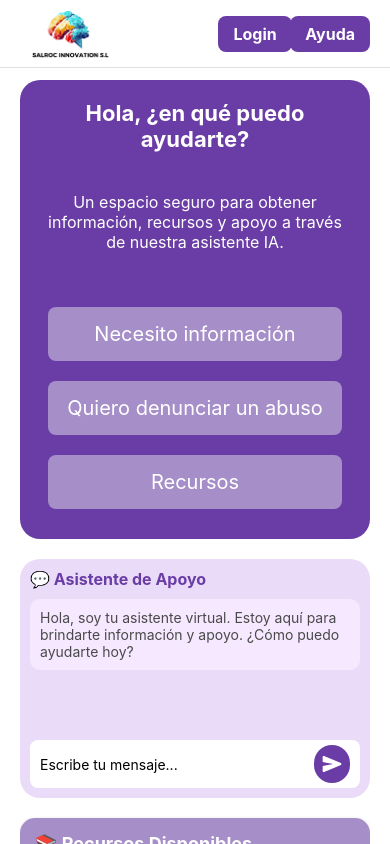
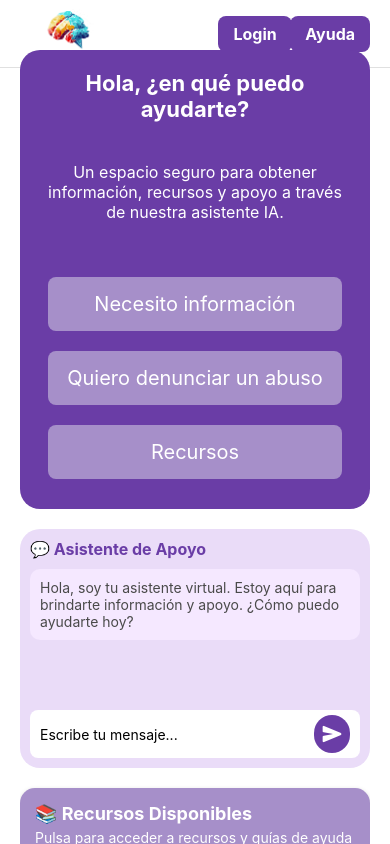
Before and after one commit to victorperezvl/gender_violence_app, a React Native app in the folder frontend/: screen /Home in a window 390 px wide. Built offline with nearby package versions, Linux system fonts and the light colour scheme.

Commit message:
cambio nombre

```diff
--- a/frontend/package.json
+++ b/frontend/package.json
@@ -1,5 +1,5 @@
 {
-  "name": "Violencia de género",
+  "name": "viogen",
   "license": "0BSD",
   "version": "1.0.0",
   "main": "index.js",
--- a/frontend/src/screens/HomeScreen.js
+++ b/frontend/src/screens/HomeScreen.js
@@ -39,7 +39,7 @@ const styles = StyleSheet.create({
   content: {
     flex: 1,
     marginHorizontal: 20,
-    marginTop: 80,
+    marginTop: 50,
   },
 
 });
```
Also changed, not shown: 1 other file (tests, documents, lock files or other folders).
